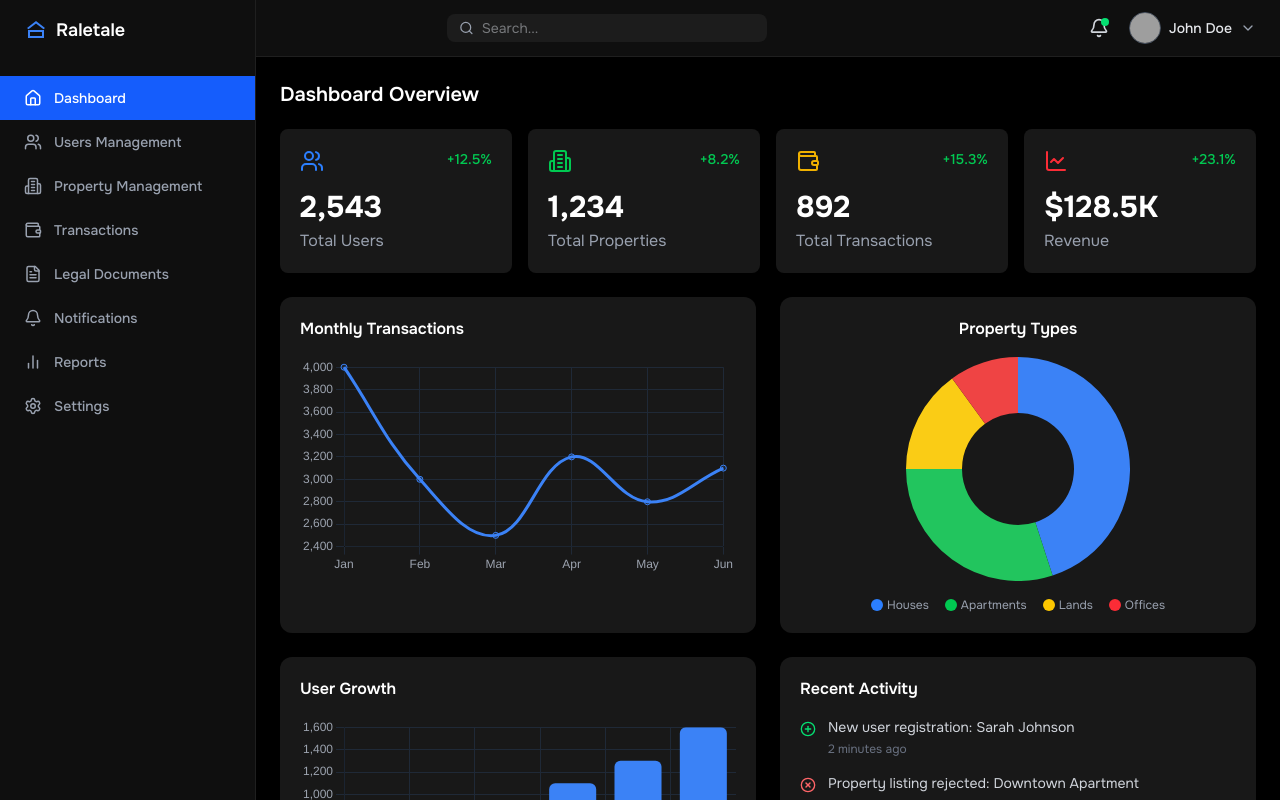
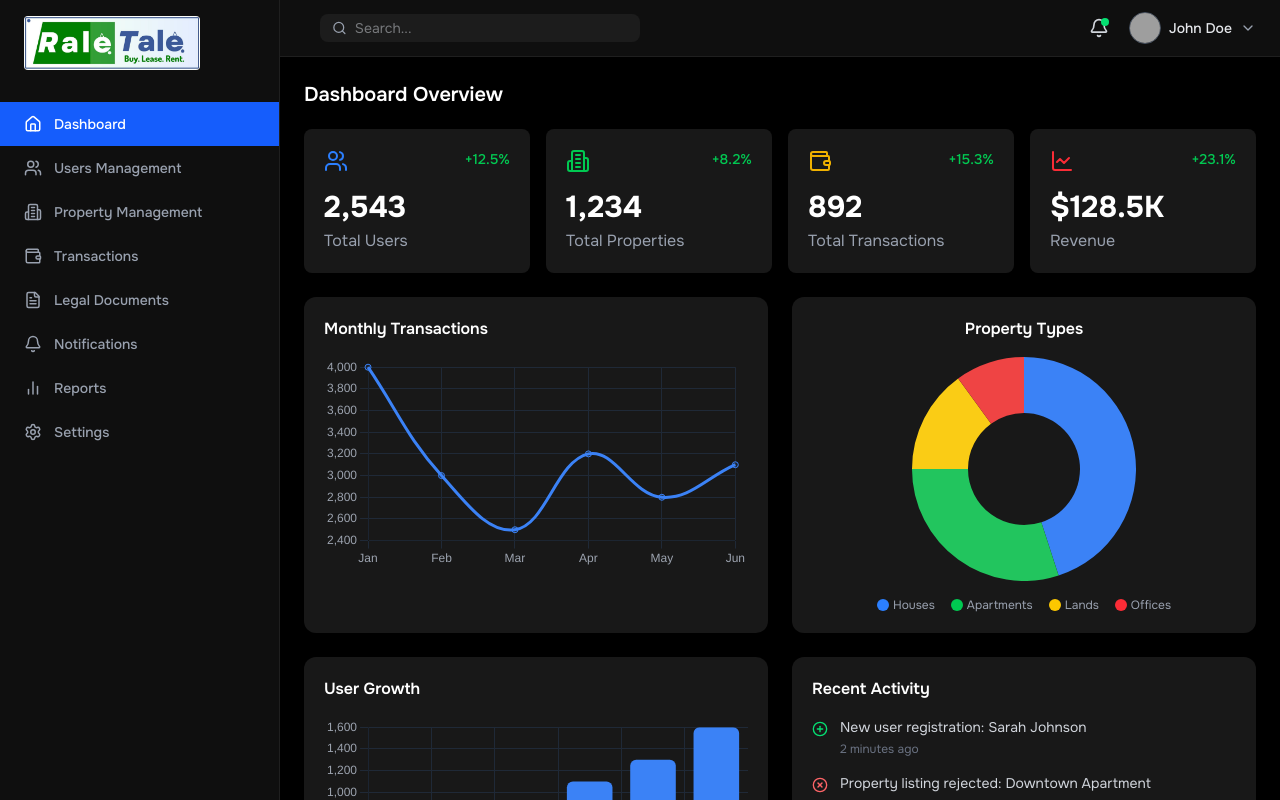
Before and after one commit to Yemipidan-org/rale_tale_frontend, a React (Vite) app: page /superAdmin in a window 1280 px wide. Shown: the top 800 px of the page. Built offline with nearby package versions, Linux system fonts and the light colour scheme; grey boxes are pictures that could not be loaded.

Commit message:
superadmin topnav adjustment

```diff
--- a/src/components/superadmin/Sidebar.jsx
+++ b/src/components/superadmin/Sidebar.jsx
@@ -65,10 +65,10 @@ export default function SuperAdminSidebar({ onMenuSelect, activeMenu }) {
   ];
 
   return (
-    <aside className="bg-[#0f0f0f] text-gray-300 w-64 min-h-screen border-r border-[#1f1f1f] fixed left-0 top-0  ">
+    <aside className="bg-[#0f0f0f] text-gray-300 min-w-70 min-h-screen border-r border-[#1f1f1f]  left-0 top-0  ">
       {/* Logo Section */}
       <div className="flex items-center space-x-2 px-6 py-4">
-        <svg
+        {/* <svg
           xmlns="http://www.w3.org/2000/svg"
           fill="#3B82F6"
           viewBox="0 0 24 24"
@@ -76,7 +76,8 @@ export default function SuperAdminSidebar({ onMenuSelect, activeMenu }) {
         >
           <path d="M12 3l9 7-1.5 1.3L12 5.4 4.5 11.3 3 10l9-7zM4 12h16v8H4v-8zm2 2v4h12v-4H6z" />
         </svg>
-        <h1 className="text-lg font-semibold text-white">Raletale</h1>
+        <h1 className="text-lg font-semibold text-white">Raletale</h1> */}
+        <img src="./logo.jpg" alt="Logo" className="w-44 rounded" />
       </div>
 
       {/* Menu Items */}
--- a/src/components/superadmin/TopNav.jsx
+++ b/src/components/superadmin/TopNav.jsx
@@ -7,7 +7,7 @@ export default function SuperAdminTopNav() {
   return (
     <nav className="w-full bg-[#0f0f0f] border-b border-[#1f1f1f] text-white px-4 sm:px-6 py-3 flex items-center justify-between">
       {/* LEFT SECTION: Logo */}
-      <div className="flex items-center space-x-2">
+      {/* <div className="flex items-center space-x-2">
         <svg
           xmlns="http://www.w3.org/2000/svg"
           viewBox="0 0 24 24"
@@ -17,7 +17,7 @@ export default function SuperAdminTopNav() {
           <path d="M12 3l9 7-1.5 1.3L12 5.4 4.5 11.3 3 10l9-7zM4 12h16v8H4v-8zm2 2v4h12v-4H6z" />
         </svg>
         <span className="text-lg font-semibold">Raletale</span>
-      </div>
+      </div> */}
 
       {/* CENTER: Search Bar */}
       <div className="hidden md:flex items-center bg-[#1c1c1c] rounded-lg px-3 py-1 w-full max-w-xs mx-4">
--- a/src/layouts/superAdminLayout.jsx
+++ b/src/layouts/superAdminLayout.jsx
@@ -16,7 +16,6 @@ export default function SuperAdminLayout() {
 
   return (
     <div className="bg-black min-h-screen text-white">
-      <SuperAdminTopNav />
       <div className="flex">
         <SuperAdminSidebar
           onMenuSelect={(component, menuName) =>
@@ -24,7 +23,10 @@ export default function SuperAdminLayout() {
           }
           activeMenu={activeMenu}
         />
-        <main className="flex-1 p-6 ml-64">{currentComponent}</main>
+        <div className="w-full">
+          <SuperAdminTopNav />
+        <main className="flex-1 p-6 ">{currentComponent}</main>
+        </div>
       </div>
     </div>
   );
```
